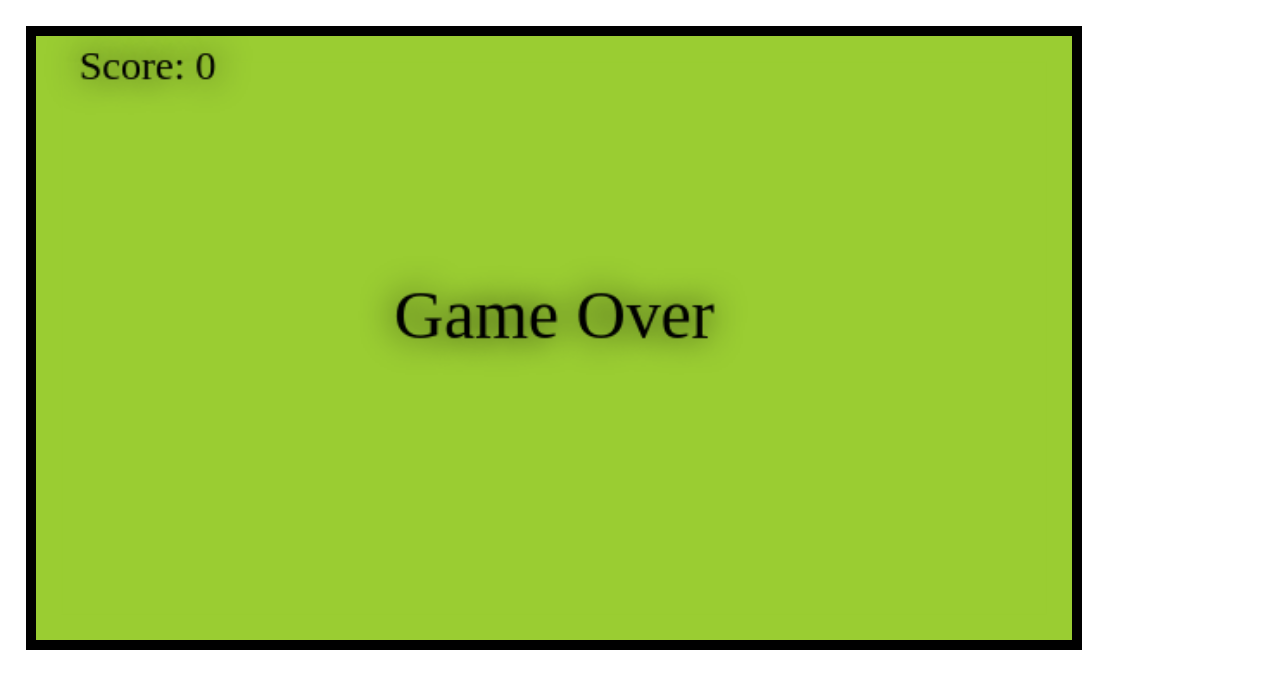
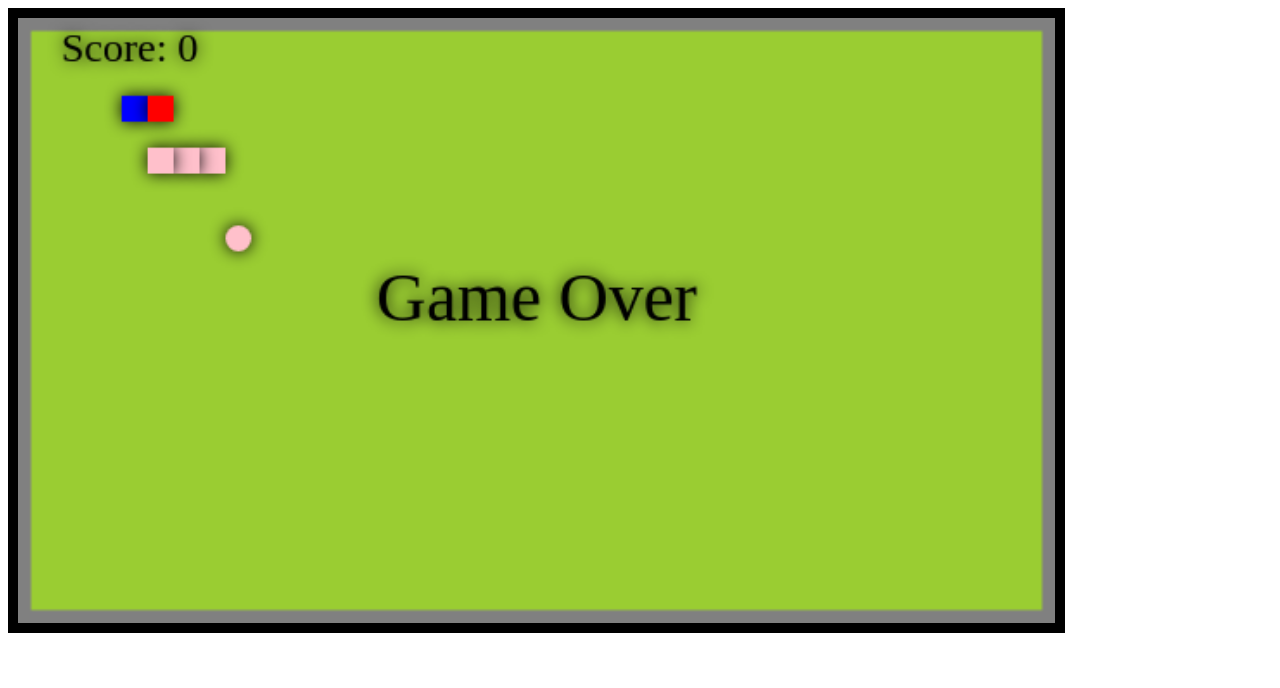
Before and after one commit to majo7704/snake-game, a plain HTML site: page index.html in a window 1280 px wide. Drawn offline with nearby package versions, Linux system fonts and the light colour scheme; a web font is replaced by a local one.

Commit message:
creating constructors

```diff
--- a/javascript/main.js
+++ b/javascript/main.js
@@ -1,5 +1,6 @@
 let canvas = document.getElementById("canvas")
 let ctx =canvas.getContext('2d');
+
 
 let intervalId = setInterval(function(){
   ctx.clearRect(0, 0, width, height);
@@ -7,6 +8,8 @@ let intervalId = setInterval(function(){
   snake.move();
   snake.draw();
   redApple.draw();
+  drawBorder();
+
 }, 100);
 
 let width = canvas.width;
@@ -17,18 +20,18 @@ let heightInBlocks = height / blockSize;
 let score = 0;
 
 let drawBorder = function (){
-  ctx.fillStyle = 'yellowgreen'
-  ctx.fillRect(0, 0, width, blockSize);
-  ctx.fillRect(0, height-blockSize, width, blockSize);
-  ctx.fillRect(0, 0, blockSize, height);
-  ctx.fillRect(width-blockSize, 0, blockSize, height)
+  ctx.fillStyle = 'Gray'
+  ctx.fillRect(0, 0, width, blockSize/2);
+  ctx.fillRect(0, height-blockSize/2, width, blockSize);
+  ctx.fillRect(0, 0, blockSize/2, height);
+  ctx.fillRect(width-blockSize/2, 0, blockSize, height)
 };
 drawBorder();
 
 let drwaScore = function () {
   ctx.font = "3vh Bahianita";
   ctx.fillStyle = "Black";
-  ctx.shadowBlur = 20;
+  ctx.shadowBlur = 10;
   ctx.shadowColor = "black";
   ctx.textAlign = "left";
   ctx.textBaseLine ="top";
@@ -46,7 +49,7 @@ let gameOver = function () {
 };
 gameOver();
 
-let redApple = function(x, y, radius, fillCircle) {
+let circle = function(x, y, radius, fillCircle) {
   ctx.beginPath();
   ctx.arc(x, y, radius, 0, Math.PI * 2, false)
   if (fillCircle) {
@@ -54,9 +57,62 @@ let redApple = function(x, y, radius, fillCircle) {
   } else {
     ctx.stroke();
   }
-}
+};
 let Block = function (col, row) {
   this.col = col;
   this.row = row;
 }
 Block();
+
+Block.prototype.drawSquare = function(color) {
+  let x = this.col * blockSize ;
+  let y = this.row * blockSize ;
+  ctx.fillStyle = color;
+  ctx.fillRect(x, y, blockSize, blockSize);
+};
+
+let sampleSquare = new Block(4, 3);
+sampleSquare.drawSquare("blue");
+let anotherSquare = new Block(5, 3);
+anotherSquare.drawSquare('red')
+
+Block.prototype.drawCircle = function(color) {
+  let centerX = this.col * blockSize + blockSize / 2;
+  let centerY = this.row * blockSize + blockSize / 2;
+  ctx.fillStyle = color;
+  circle(centerX, centerY, blockSize / 2, true)
+};
+let sampleCircle = new Block(8, 8);
+sampleCircle.drawCircle('Pink')
+
+Block.prototype.equal = function (otherBlock) {
+  return this.col === otherBlock.col && this.row === otherBlock.row
+}
+
+let Snake = function () {
+  this.segments = [
+    new Block(7, 5),
+    new Block(6, 5),
+    new Block(5, 5)
+  ];
+  this.direction = "right";
+  this.nextDirection = "right"
+}
+Snake.prototype.draw = function () {
+  for (let i = 0; i < this.segments.length; i++){
+    this.segments[i].drawSquare("Pink")
+  }
+}
+let mainSnake = new Snake();
+mainSnake.draw();
+//document.onkeydown = function (e) {
+  //if (e.keyCode == 32) {
+  //  ball.userPull = 0.3;
+  //}
+//}
+
+//document.onkeyup = function (e) {
+  //if (e.keyCode == 32) {
+   // ball.userPull = 0;
+  //}
+//};
--- a/stylesheets/main.css
+++ b/stylesheets/main.css
@@ -1,4 +1,4 @@
-#canvas {
+canvas {
 border: 10px solid black;
 background: yellowgreen;
 width: 90%;
@@ -7,7 +7,7 @@ height: 100%;
 
 body {
   font-family: 'Bahianita', cursive 'Courier';
-  margin: 2%;
+  margin: 0, auto;
   width: 90%;
   height: 50%;
 }
```
Also changed, not shown: index.html (+0 -1 lines), javascript/img/snake.jpg (added).
